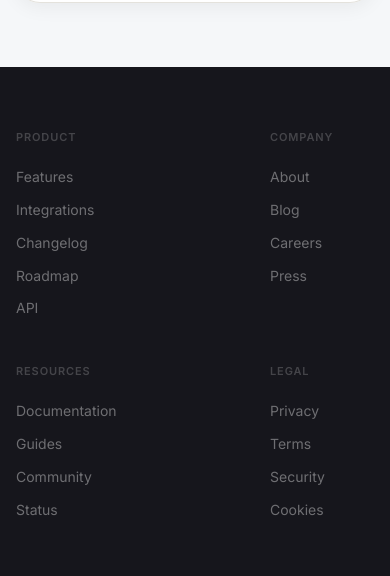
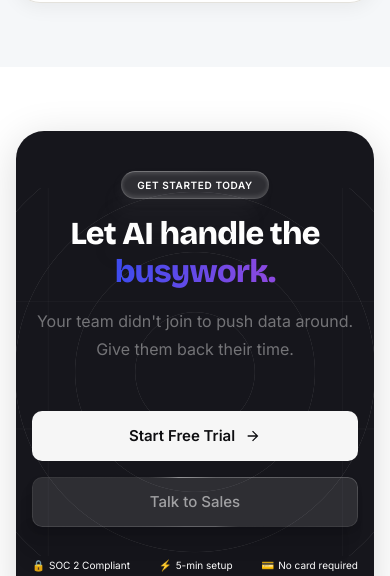
Before and after one commit to arinka-taranets/agentive, a website built with Vite: page src/index.html in a window 390 px wide. Shown: the part 9756-10332 px from the top of the page. Built offline with nearby package versions, Linux system fonts and the light colour scheme; files whose address does not match are found by name.

Commit message:
Add the closing call to action
A dark card with the design's scene behind the text: four rings and a
grid of four lines, drawn once at the design's size and scaled on
phones, where the 390 frame shows the same drawing at 0.707.

The secondary button and the label reuse the translucent surface made
for the footer's social links, each with the stroke gradient computed
for its own proportions. The design also blurs what is behind them;
that is left out for now, so a ring shows through them faintly.

```diff
--- a/src/index.html
+++ b/src/index.html
@@ -1069,6 +1069,46 @@
           </ul>
         </div>
       </section>
+
+      <section class="cta" aria-labelledby="cta-title">
+        <div class="container">
+          <div class="cta-card">
+            <p class="cta-eyebrow ghost">Get started today</p>
+            <h2 class="cta-title" id="cta-title">
+              Let AI handle the <span class="cta-title-accent">busywork.</span>
+            </h2>
+            <p class="cta-text">
+              Your team didn't join to push data around. Give them back their time.
+            </p>
+            <div class="cta-actions">
+              <a class="button button-light" href="#start">
+                Start Free Trial
+                <svg
+                  width="16"
+                  height="16"
+                  viewBox="0 0 16 16"
+                  fill="currentColor"
+                  aria-hidden="true"
+                >
+                  <path
+                    d="M8 2.667 7.06 3.607l3.72 3.727H2.667v1.333h8.113l-3.72 3.727.94.94L13.333 8z"
+                  />
+                </svg>
+              </a>
+              <a class="button ghost button-ghost" href="#sales">Talk to Sales</a>
+            </div>
+            <ul class="cta-points">
+              <li class="cta-point">
+                <span class="emoji" aria-hidden="true">🔒</span>SOC 2 Compliant
+              </li>
+              <li class="cta-point"><span class="emoji" aria-hidden="true">⚡</span>5-min setup</li>
+              <li class="cta-point">
+                <span class="emoji" aria-hidden="true">💳</span>No card required
+              </li>
+            </ul>
+          </div>
+        </div>
+      </section>
     </main>
 
     <footer class="footer">
--- a/src/styles/components/button.css
+++ b/src/styles/components/button.css
@@ -102,6 +102,66 @@
     }
   }
 
+  /* The closing section's pair on the dark card: 50 tall, 15px, 32 at the sides. */
+  .button-light,
+  .button-ghost {
+    min-block-size: 3.125rem;
+    padding-inline: var(--space-8);
+    border-radius: var(--radius-md);
+    font-size: 0.9375rem; /* 15 */
+  }
+
+  .button-light {
+    gap: 10px; /* design value, off the 4px grid */
+    color: var(--color-ink);
+    background: #f6f6f6; /* design value, used nowhere else */
+    transition-property: background-color;
+
+    &:hover {
+      background: var(--color-surface);
+    }
+  }
+
+  /* The surface is `ghost`; the stroke's stops are the ones for 326 x 50 and 155 x 50. */
+  .button-ghost {
+    --ghost-line: conic-gradient(
+      at 52.75% 38.75%,
+      rgb(251 251 251 / 36.9%) 0deg,
+      rgb(255 255 255 / 25%) 76.1deg,
+      rgb(249 249 249 / 25%) 87.3deg,
+      rgb(64 64 64 / 25%) 93.4deg,
+      rgb(64 64 64 / 17.5%) 97.6deg,
+      rgb(255 255 255 / 25%) 111.8deg,
+      rgb(255 255 255 / 25%) 256.4deg,
+      rgb(64 64 64 / 17.5%) 273deg,
+      rgb(249 249 249 / 50%) 276.5deg,
+      rgb(251 251 251 / 36.9%) 360deg
+    );
+
+    font-weight: var(--weight-medium);
+    color: rgb(255 255 255 / 55%);
+
+    &:hover {
+      color: var(--color-surface);
+    }
+
+    @media (width >= 48rem) {
+      --ghost-line: conic-gradient(
+        at 52.75% 38.75%,
+        rgb(251 251 251 / 36.2%) 0deg,
+        rgb(255 255 255 / 25%) 62.6deg,
+        rgb(249 249 249 / 25%) 84.3deg,
+        rgb(64 64 64 / 25%) 97.2deg,
+        rgb(64 64 64 / 17.5%) 105.6deg,
+        rgb(255 255 255 / 25%) 130.1deg,
+        rgb(255 255 255 / 25%) 243deg,
+        rgb(64 64 64 / 17.5%) 276.3deg,
+        rgb(249 249 249 / 50%) 283.5deg,
+        rgb(251 251 251 / 36.2%) 360deg
+      );
+    }
+  }
+
   /* "CTA Secondary". The 0.5px #e1e1e1 stroke renders as this 1px line at 1x. */
   .button-secondary {
     gap: 10px; /* design value, off the 4px grid */
--- /dev/null
+++ b/src/styles/components/cta.css
@@ -0,0 +1,216 @@
+@layer components {
+  /* The closing call to action. The frames' distances to the sections around it. */
+  .cta {
+    padding-block: var(--space-16) 7.5rem; /* 64, 120 */
+
+    @media (width >= 48rem) {
+      padding-block: var(--space-20);
+    }
+
+    @media (width >= 64rem) {
+      padding-block: 8rem; /* 128 */
+    }
+  }
+
+  /* 506 tall from the 768 frame on, the content starting 64 from the top. The scene behind
+     (rings and a grid of four lines) is the design's 1376 x 520 drawing around the rings'
+     centre: scaled to 0.707 and centred on phones, 3px and 48px right of centre above. */
+  .cta-card {
+    --focus-ring: 2px solid var(--color-primary-light);
+    --scene-scale: 0.7074;
+    --scene-x: 0px;
+    --scene-y: 50%;
+    --scene-line: rgb(255 255 255 / 4%);
+    --scene-ring: rgb(255 255 255 / 6.5%);
+
+    position: relative;
+    isolation: isolate;
+    display: grid;
+    align-content: start;
+    justify-items: center;
+    padding: var(--space-10) var(--space-4);
+    overflow: clip;
+    border-radius: 28px; /* design value */
+    color: var(--color-surface);
+    text-align: center;
+    background: var(--color-surface-dark);
+    box-shadow: var(--shadow-dark-card);
+
+    &::before {
+      content: '';
+      position: absolute;
+      inset-block-start: calc(var(--scene-y) - 260px);
+      inset-inline-start: calc(50% + var(--scene-x) - 688px);
+      z-index: -1;
+      inline-size: 1376px;
+      block-size: 520px;
+      background:
+        linear-gradient(var(--scene-line) 0 0) 0 160px / 100% 1px no-repeat,
+        linear-gradient(var(--scene-line) 0 0) 0 340px / 100% 1px no-repeat,
+        linear-gradient(var(--scene-line) 0 0) 480px 0 / 1px 100% no-repeat,
+        linear-gradient(var(--scene-line) 0 0) 896px 0 / 1px 100% no-repeat,
+        radial-gradient(
+          circle at center,
+          transparent 83.75px,
+          var(--scene-ring) 84.25px 84.75px,
+          transparent 85.25px 168.75px,
+          var(--scene-ring) 169.25px 169.75px,
+          transparent 170.25px 253.75px,
+          var(--scene-ring) 254.25px 254.75px,
+          transparent 255.25px 338.75px,
+          var(--scene-ring) 339.25px 339.75px,
+          transparent 340.25px
+        );
+      scale: var(--scene-scale);
+    }
+
+    @media (width >= 48rem) {
+      --scene-scale: 1;
+      --scene-x: 3px;
+      --scene-y: 260px;
+
+      min-block-size: 506px; /* design value */
+      padding: var(--space-16) var(--space-8);
+    }
+
+    /* The 60px title leaves 61 under the content. */
+    @media (width >= 80rem) {
+      --scene-x: 48px;
+
+      padding-block-end: 61px;
+    }
+  }
+
+  /* `ghost` with the label's own stroke and shadows. */
+  .cta-eyebrow {
+    --ghost-line: conic-gradient(
+      at 52.75% 38.75%,
+      rgb(251 251 251 / 19.7%) 0deg,
+      rgb(255 255 255 / 15%) 73.7deg,
+      rgb(249 249 249 / 15%) 86.8deg,
+      rgb(64 64 64 / 25%) 94.1deg,
+      rgb(64 64 64 / 17.5%) 98.9deg,
+      rgb(255 255 255 / 15%) 115.3deg,
+      rgb(255 255 255 / 15%) 254deg,
+      rgb(64 64 64 / 17.5%) 273.5deg,
+      rgb(249 249 249 / 25%) 277.7deg,
+      rgb(251 251 251 / 19.7%) 360deg
+    );
+
+    padding: var(--space-2) var(--space-4);
+    border-radius: var(--radius-pill);
+    font-size: var(--text-2xs);
+    font-weight: var(--weight-semibold);
+    line-height: 0.75rem; /* 12: the design's text box */
+    letter-spacing: 0.06em;
+    text-transform: uppercase;
+    box-shadow:
+      inset 0 -3px 4px rgb(255 255 255 / 15%),
+      inset 0 3px 4px rgb(255 255 255 / 15%),
+      -27px 66px 29px rgb(145 145 145 / 1%),
+      -15px 37px 24px rgb(145 145 145 / 3%),
+      -7px 17px 18px rgb(145 145 145 / 4%),
+      -2px 4px 10px rgb(145 145 145 / 5%);
+
+    @media (width >= 48rem) {
+      font-size: var(--text-xs);
+      line-height: 0.9375rem; /* 15 */
+    }
+  }
+
+  /* Line heights are the design's text boxes (38, 58, 72). */
+  .cta-title {
+    margin-block-start: var(--space-4);
+    font-family: var(--font-display);
+    font-size: 2rem; /* 32 */
+    font-weight: var(--weight-display);
+    line-height: 2.375rem;
+    letter-spacing: -0.025em; /* design value */
+
+    @media (width >= 48rem) {
+      font-size: 3rem; /* 48 */
+      line-height: 3.625rem;
+    }
+
+    @media (width >= 80rem) {
+      font-size: 3.75rem; /* 60 */
+      line-height: 4.5rem;
+    }
+  }
+
+  /* Its own line, as wide as the title; the gradient ends at 78.7% of that box. */
+  .cta-title-accent {
+    display: block;
+    color: var(--color-primary-light);
+
+    @supports (background-clip: text) {
+      background: linear-gradient(
+        90deg,
+        var(--color-gradient-start),
+        var(--color-gradient-end) 78.7%
+      );
+      background-clip: text;
+      color: transparent;
+    }
+  }
+
+  .cta-text {
+    max-inline-size: 33.75rem; /* 540 */
+    margin-block-start: var(--space-4);
+    line-height: 1.75rem; /* 28 */
+    color: rgb(255 255 255 / 40%);
+  }
+
+  .cta-actions {
+    display: grid;
+    gap: var(--space-4);
+    justify-self: stretch;
+    margin-block-start: var(--space-12);
+
+    @media (width >= 48rem) {
+      grid-auto-flow: column;
+      justify-self: center;
+    }
+  }
+
+  /* Three across in every frame; they wrap only where 320px leaves no room. */
+  .cta-points {
+    display: flex;
+    flex-wrap: wrap;
+    gap: var(--space-2) var(--space-4);
+    justify-content: center;
+    inline-size: min(100%, 34.0625rem); /* 545 */
+    margin-block-start: var(--space-8);
+    font-size: var(--text-2xs);
+    line-height: 0.8125rem; /* 13: the emoji's box */
+
+    @media (width >= 22.5rem) {
+      justify-content: space-between;
+    }
+
+    @media (width >= 48rem) {
+      font-size: var(--text-sm);
+      line-height: 1rem; /* 16 */
+    }
+  }
+
+  /* The emoji is 13px next to 10px text on phones: 1.3 of `emoji`'s size. */
+  .cta-point {
+    display: flex;
+    gap: var(--space-1);
+    align-items: center;
+
+    & .emoji {
+      font-size: 1.04em;
+      vertical-align: 0;
+    }
+
+    @media (width >= 48rem) {
+      gap: var(--space-2);
+
+      & .emoji {
+        font-size: 0.8em;
+      }
+    }
+  }
+}
--- a/src/styles/main.css
+++ b/src/styles/main.css
@@ -35,4 +35,5 @@
 @import url('./components/use-cases.css');
 @import url('./components/testimonials.css');
 @import url('./components/pricing.css');
+@import url('./components/cta.css');
 @import url('./utilities.css');
```
